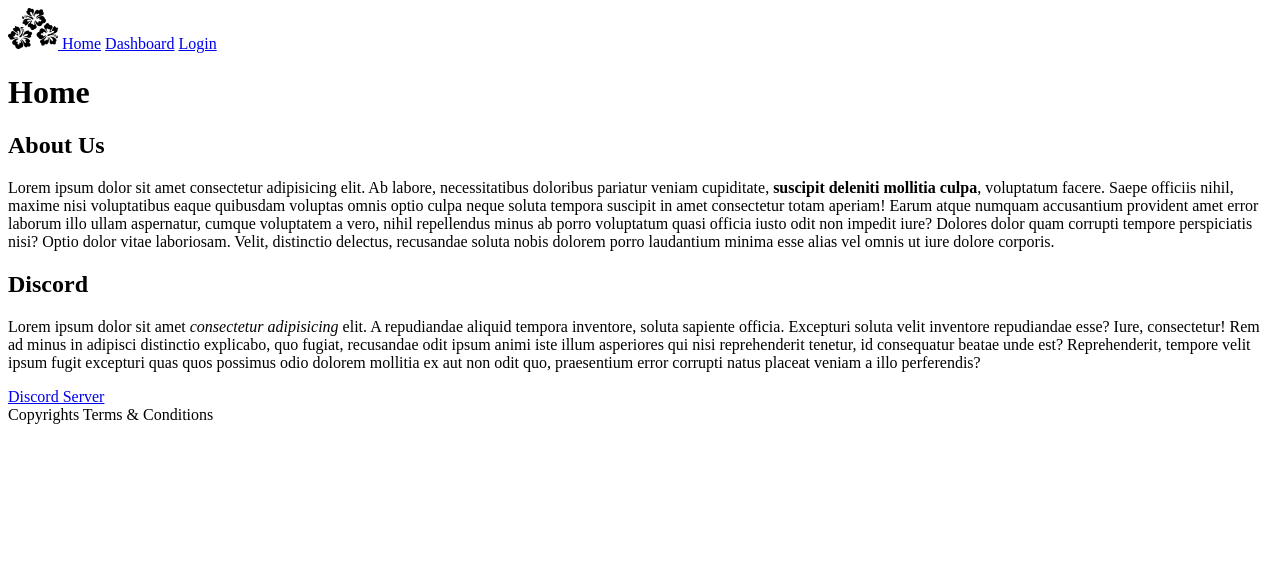
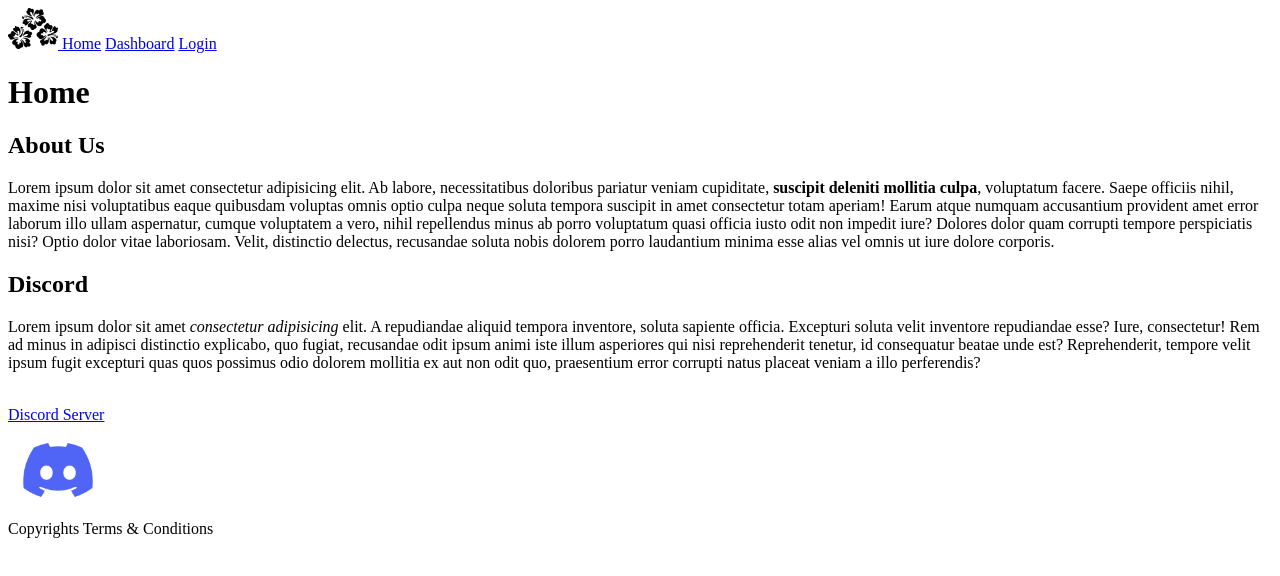
Before and after one commit to MaddieAB/Practise-Site, a plain HTML site: page index.html in a window 1280 px wide. Drawn offline with Linux system fonts and the light colour scheme.

Commit message:
discord image

```diff
--- a/index.html
+++ b/index.html
@@ -20,7 +20,13 @@
     <p>Lorem ipsum dolor sit amet consectetur adipisicing elit. Ab labore, necessitatibus doloribus pariatur veniam cupiditate, <strong> suscipit deleniti mollitia culpa</strong>, voluptatum facere. Saepe officiis nihil, maxime nisi voluptatibus eaque quibusdam voluptas omnis optio culpa neque soluta tempora suscipit in amet consectetur totam aperiam! Earum atque numquam accusantium provident amet error laborum illo ullam aspernatur, cumque voluptatem a vero, nihil repellendus minus ab porro voluptatum quasi officia iusto odit non impedit iure? Dolores dolor quam corrupti tempore perspiciatis nisi? Optio dolor vitae laboriosam. Velit, distinctio delectus, recusandae soluta nobis dolorem porro laudantium minima esse alias vel omnis ut iure dolore corporis.</p>
     <h2>Discord</h2>
     <p>Lorem ipsum dolor sit amet <em>consectetur adipisicing</em> elit. A repudiandae aliquid tempora inventore, soluta sapiente officia. Excepturi soluta velit inventore repudiandae esse? Iure, consectetur! Rem ad minus in adipisci distinctio explicabo, quo fugiat, recusandae odit ipsum animi iste illum asperiores qui nisi reprehenderit tenetur, id consequatur beatae unde est? Reprehenderit, tempore velit ipsum fugit excepturi quas quos possimus odio dolorem mollitia ex aut non odit quo, praesentium error corrupti natus placeat veniam a illo perferendis?</p>
+    <br>
     <a href="https://discord.gg/frontend">Discord Server</a>
+    <br>
+    <br>
+    <img src="/assets/discord.png" alt="" width="100">
+    <br>
+    <br>
     <footer>Copyrights Terms & Conditions</footer>
   </body>
 </html>
```
